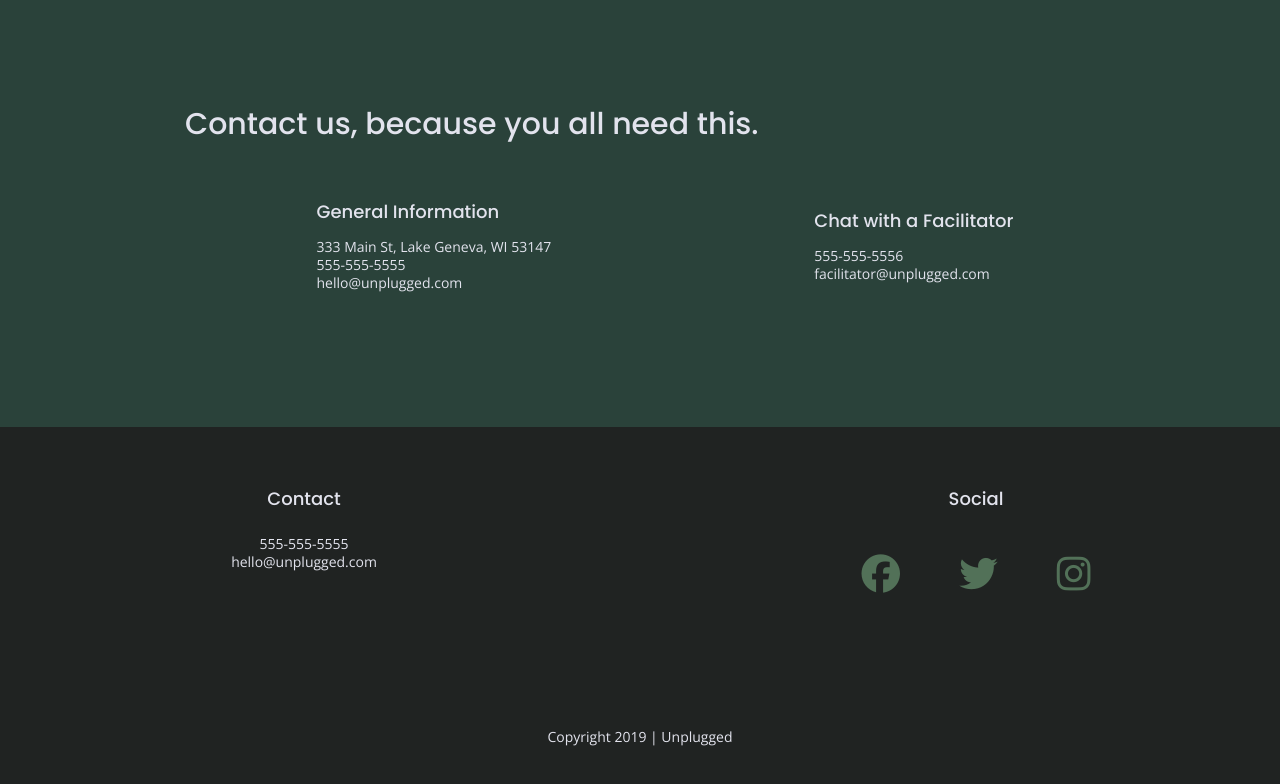
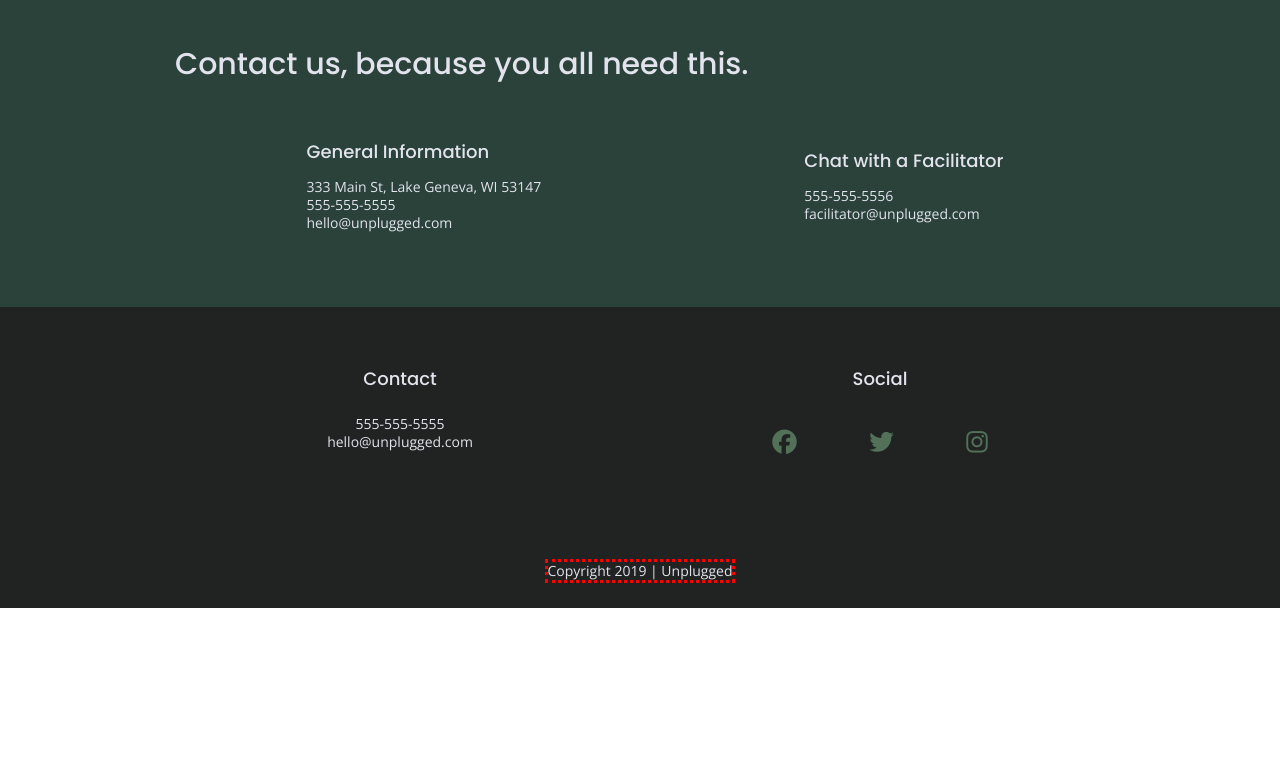
Before and after one commit to juanmatthew/unplugged-project, a website: page about/index.html in a window 1280 px wide. Shown: the part 1151-1935 px from the top of the page. After the commit the page ends 1759 px from the top, so only its background shows below. Drawn offline with nearby package versions, Linux system fonts and the light colour scheme.

Commit message:
Fixed some of the social icon sizes for the breakpoints , updated the copyright padding, and updated the contact spacing for the about page

```diff
--- a/css/main.css
+++ b/css/main.css
@@ -875,19 +875,35 @@ article .features-item-description {
   footer .footer-content {
     width: 100%;
     display: flex;
-    justify-content: space-between;
+    justify-content: space-around;
     align-items: baseline;
+    margin: 0;
     /*padding: 10px 30px;
     padding: 10px;*/
+  }
 
+  footer .content-wrapper {
+    width: 100%;
+  }
+
+
+  footer .social-icons p {
+    padding: 15px;
+    display: flex;
+    justify-content: space-between;
+    align-items: center;
   }
 
   .social i {
-    font-size: 2.75em;
+    font-size: 1.75em;
           margin-bottom: 40px;
           color: #527158;
   }
 
+  footer .copyright p {
+    padding: 0;
+    border: 3px dotted red;
+  }
   /*
   border: 2px dotted black;
   border: 2px dotted purple;
@@ -978,11 +994,10 @@ article .features-item-description {
   }
 
   .contact-section .content-wrapper {
-    margin: 50px 45px;
-    padding: 10px;
+    width: 100%;
+    /*margin: 50px 45px;
+    padding: 10px;*/
   }
-
-
 
   .map figure {
     width: 100%;
```
